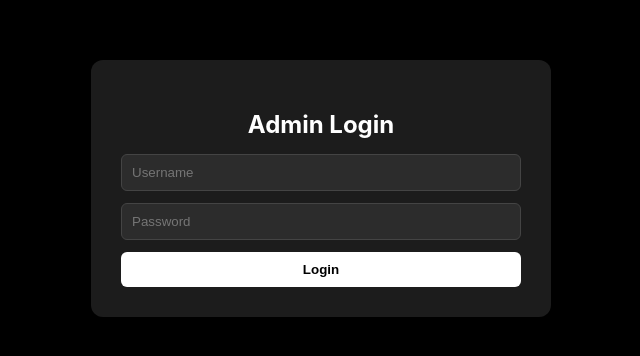
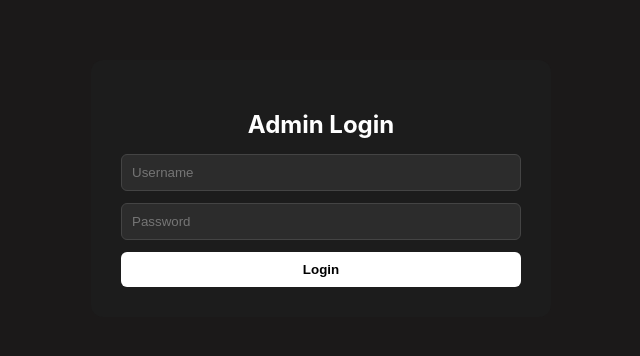
Before and after one commit to pavitraa07/Benzamods-Project, a React (Create React App) app in the folder frontend/: page /adminpanel in a window 1280 px wide. Shown: the part 212-568 px from the top of the page, without its empty margins (319-959 px from the left). Built offline with nearby package versions, Linux system fonts and the light colour scheme.

Commit message:
Deployment

```diff
--- a/frontend/src/auth/AdminPanel.jsx
+++ b/frontend/src/auth/AdminPanel.jsx
@@ -114,7 +114,7 @@ function AdminPanel() {
 }
 
 const pageStyle = {
-  background: "#000",
+  background: "#1b1919ff",
   minHeight: "100vh",
   display: "flex",
   justifyContent: "center",
```
